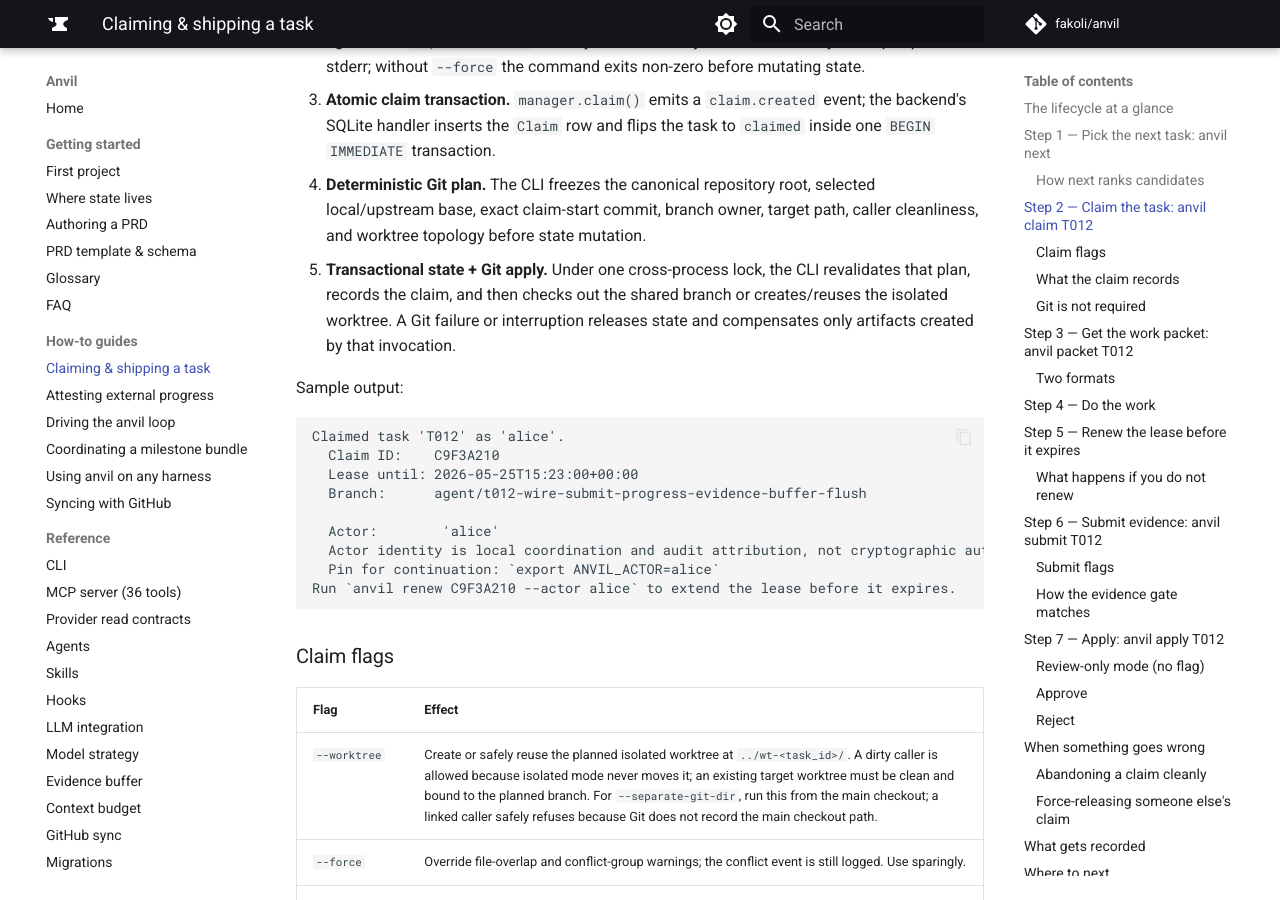
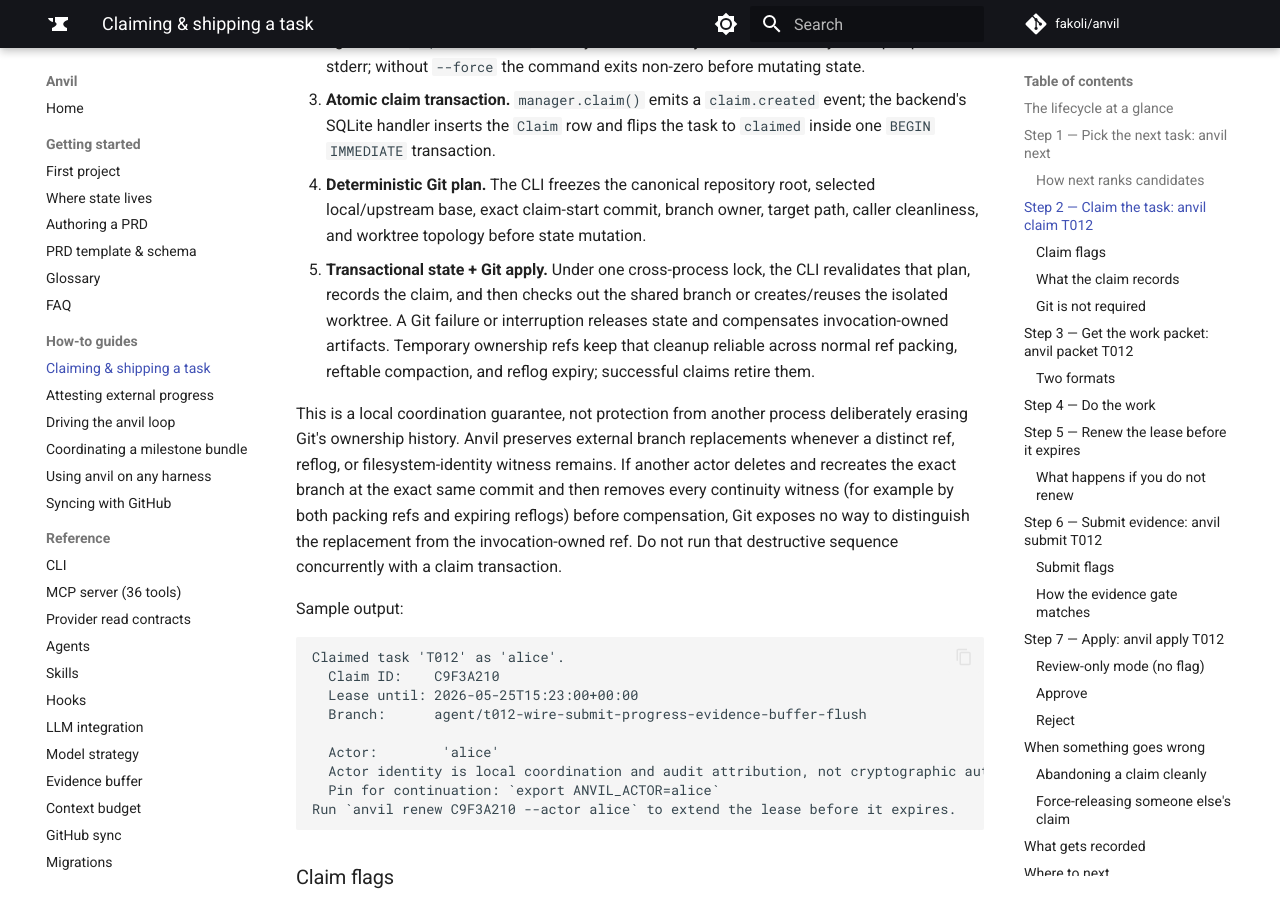
Before and after one commit to fakoli/anvil, an MkDocs documentation site: the page built from docs/how-to/claiming-and-shipping-a-task.md, in a window 1280 px wide and 900 px high, scrolled down 2015 px. Built offline with MkDocs 1.6.1 and Material for MkDocs 9.7.7, drawn with Linux system fonts in a browser that asks for light colours; comment, search, counter and statistics services are not loaded.

Commit message:
fix(claims): finalize ownership after claim commit

```diff
--- a/docs/how-to/claiming-and-shipping-a-task.md
+++ b/docs/how-to/claiming-and-shipping-a-task.md
@@ -68,7 +68,16 @@
 2. **Pre-claim conflict check.** `manager.check_conflicts()` compares the task's `likely_files` against the `expected_files` of every active claim by another actor. Any overlap is printed to stderr; without `--force` the command exits non-zero before mutating state.
 3. **Atomic claim transaction.** `manager.claim()` emits a `claim.created` event; the backend's SQLite handler inserts the `Claim` row and flips the task to `claimed` inside one `BEGIN IMMEDIATE` transaction.
 4. **Deterministic Git plan.** The CLI freezes the canonical repository root, selected local/upstream base, exact claim-start commit, branch owner, target path, caller cleanliness, and worktree topology before state mutation.
-5. **Transactional state + Git apply.** Under one cross-process lock, the CLI revalidates that plan, records the claim, and then checks out the shared branch or creates/reuses the isolated worktree. A Git failure or interruption releases state and compensates only artifacts created by that invocation.
+5. **Transactional state + Git apply.** Under one cross-process lock, the CLI revalidates that plan, records the claim, and then checks out the shared branch or creates/reuses the isolated worktree. A Git failure or interruption releases state and compensates invocation-owned artifacts. Temporary ownership refs keep that cleanup reliable across normal ref packing, reftable compaction, and reflog expiry; successful claims retire them.
+
+This is a local coordination guarantee, not protection from another process
+deliberately erasing Git's ownership history. Anvil preserves external branch
+replacements whenever a distinct ref, reflog, or filesystem-identity witness
+remains. If another actor deletes and recreates the exact branch at the exact
+same commit and then removes every continuity witness (for example by both
+packing refs and expiring reflogs) before compensation, Git exposes no way to
+distinguish the replacement from the invocation-owned ref. Do not run that
+destructive sequence concurrently with a claim transaction.
 
 Sample output:
 
```
Also changed, not shown: CHANGELOG.md (+7 -2 lines), 4 other files.
